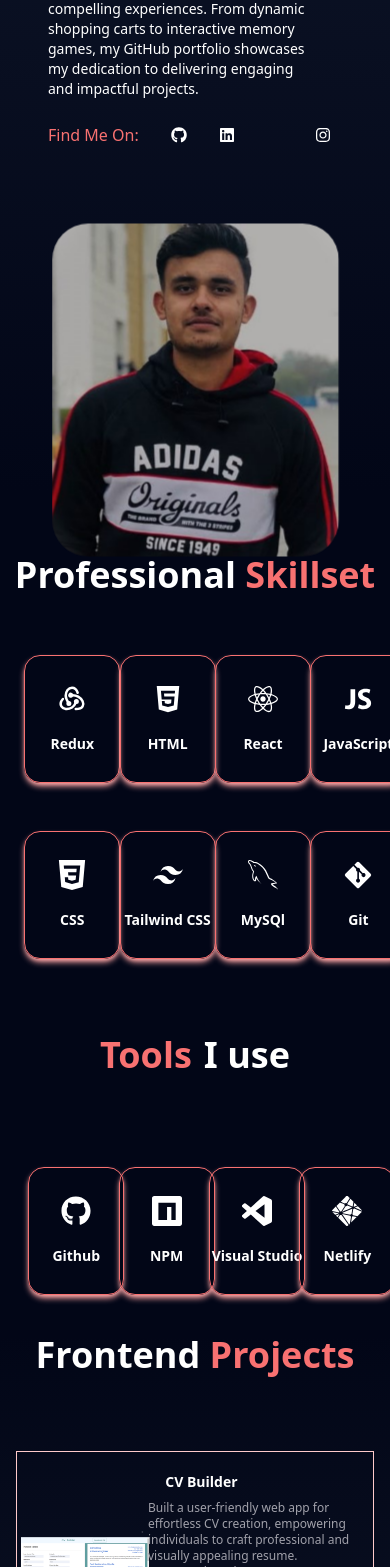
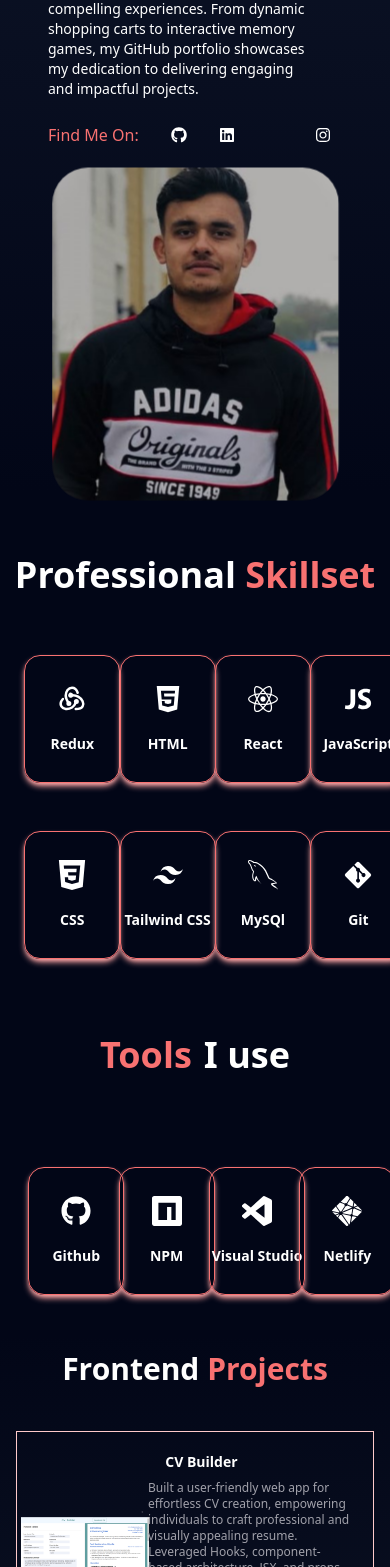
Before and after one commit to AbhishekTyagi0/Portfolio, a React (Vite) app: page / in a window 390 px wide. Shown: the part 433-2000 px from the top of the page. Built offline with nearby package versions, Linux system fonts and the light colour scheme; some icons are missing.

Commit message:
makes responsive on iphone as well

```diff
--- a/src/component/Home.jsx
+++ b/src/component/Home.jsx
@@ -7,7 +7,7 @@ const Home = ({ nav }) => {
   return (
     <div
       id="home"
-      className="h-dvh w-full bg-slate-950 bg-gradient-to-b from-slate-900 to-slate-950  text-white flex justify-between items-center max-md:flex-col"
+      className="h-dvh  w-full bg-slate-950 bg-gradient-to-b from-slate-900 to-slate-950  text-white flex justify-between items-center max-md:flex-col"
     >
       <div className="flex flex-col p-20 gap-3 -mt-32 max-md:mt-0 max-md:p-32 max-sm:p-12">
         <h3 className="text-4xl max-md:text-2xl">
@@ -74,7 +74,7 @@ const Home = ({ nav }) => {
         </ul>
       </div>
 
-      <div className="p-1 mr-32 flex justify-start -mt-32 max-md:justify-center max-md:mr-0 max-sm:mt-20">
+      <div className="p-1 mr-32 flex justify-start -mt-32 max-md:justify-center max-md:mr-0 max-sm:mt-6 max-sm:mb-2">
         {nav ? (
           ""
         ) : (
--- a/src/component/Project.jsx
+++ b/src/component/Project.jsx
@@ -58,7 +58,7 @@ const Projects = () => {
       id="projects"
       className="h-full w-dwh bg-gradient-to-b from-slate-950 to-slate-800 flex flex-col items-center"
     >
-      <h1 className="text-white text-4xl font-bold mb-8 max-md:mb-16">
+      <h1 className="text-white text-3xl font-bold mb-8 max-md:mb-8 mt-4">
         Frontend <span className="text-red-400">Projects</span>
       </h1>
       {projectList.map(({ id, subject, src, about, code, live }) => (
```
